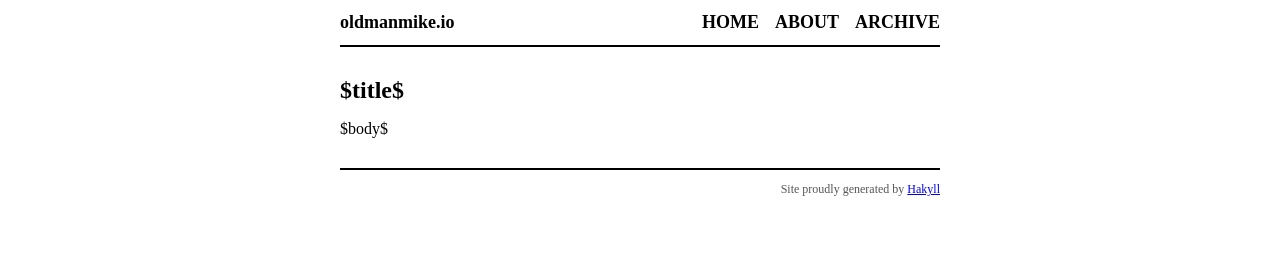
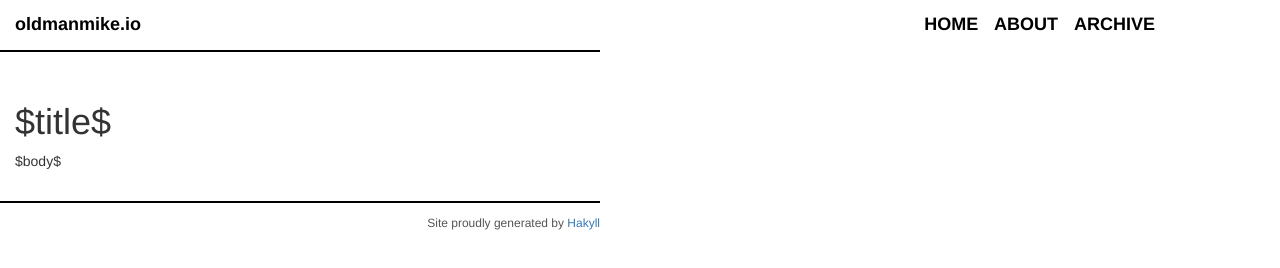
Before and after one commit to oldmanmike/blog, a plain HTML site: page templates/default.html in a window 1280 px wide. Drawn offline with Linux system fonts and the light colour scheme.

Commit message:
Initial bootstrap and highlighting

```diff
--- a/templates/default.html
+++ b/templates/default.html
@@ -6,9 +6,14 @@
         <meta http-equiv="Content-Type" content="text/html; charset=UTF-8" />
         <title>oldmanmike.io - $title$</title>
         <link rel="stylesheet" type="text/css" href="/css/default.css" />
+        <link href="/bootstrap/css/bootstrap.min.css" rel="stylesheet"/>
+        <meta name="viewport" content="width=device-width, initial-scale=1.0" />
+        <link href="/highlight/styles/monokai.css" rel="stylesheet">
     </head>
     <body>
+      <div id="wrap">
         <div id="header">
+          <div class="container">
             <div id="logo">
                 <a href="/">oldmanmike.io</a>
             </div>
@@ -17,16 +22,26 @@
                 <a href="/about.html">About</a>
                 <a href="/archive.html">Archive</a>
             </div>
+          </div>
         </div>
 
         <div id="content">
-            <h1>$title$</h1>
-
-            $body$
+          <div class="container">
+            <div class="row">
+              <div class="col-md-8">
+                <h1>$title$</h1>
+                $body$
+              </div>
+            </div>
+          </div>
         </div>
         <div id="footer">
             Site proudly generated by
             <a href="http://jaspervdj.be/hakyll">Hakyll</a>
         </div>
+      </div>
+      <script src="/bootstrap/js/bootstrap.min.js"></script>
+      <script src="/highlight/highlight.pack.js"></script>
+      <script>hljs.initHighlightingOnLoad();</script>
     </body>
 </html>
```
Also changed, not shown: 3 other files.
